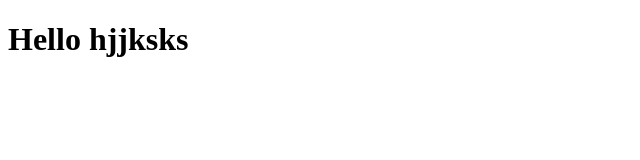
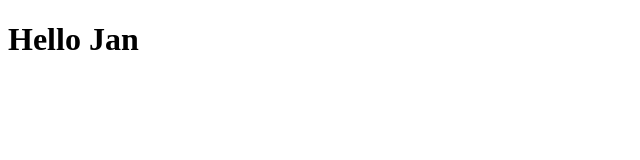
Before and after one commit to jvargas0314/indexxx, a plain HTML site: page index.html in a window 1280 px wide. Shown: the whole page, without its empty margins (0-640 px from the left). Drawn offline with Linux system fonts and the light colour scheme.

Commit message:
ultim cambi

```diff
--- a/index.html
+++ b/index.html
@@ -6,6 +6,6 @@
     <title>Hello Jan</title>
   </head>
   <body>
-    <h1>Hello hjjksks</h1>
+    <h1>Hello Jan</h1>
   </body>
 </html>
```
